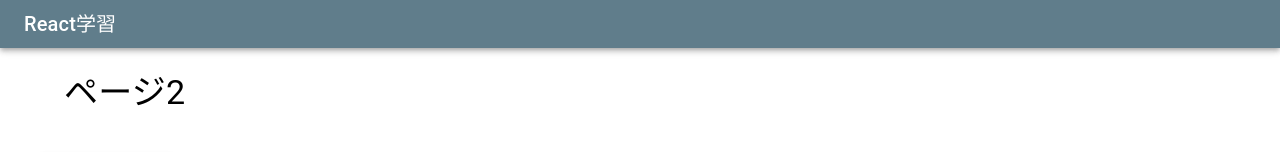
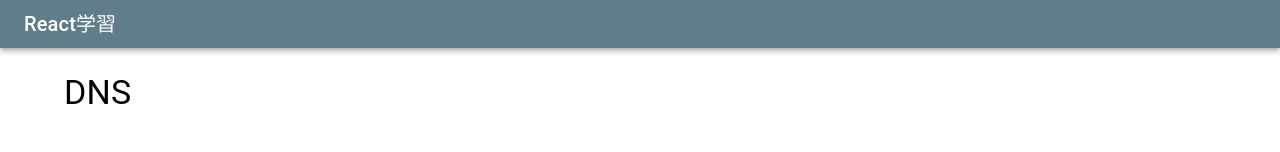
Before and after one commit to Mio-K0408/react_study, a React (Create React App) app in the folder tab-app-1/: page /dndpage1 in a window 1280 px wide. Shown: the top 152 px of the page. Built offline with nearby package versions, Linux system fonts and the light colour scheme.

Commit message:
ダイアログコード理解

```diff
--- a/tab-app-1/src/components/Dialog.js
+++ b/tab-app-1/src/components/Dialog.js
@@ -3,7 +3,7 @@ import React from 'react';
 import Dialog from '@mui/material/Dialog';
 import DialogActions from '@mui/material/DialogActions';
 import DialogContent from '@mui/material/DialogContent';
-import DialogContentText from '@mui/material/DialogContentText';
+// import DialogContentText from '@mui/material/DialogContentText';
 import DialogTitle from '@mui/material/DialogTitle';
 import TextField from '@mui/material/TextField';
 import { Button } from '@mui/material';
@@ -19,8 +19,8 @@ const CustomDialog = ({ open, handleClose }) => {
           event.preventDefault();
           const formData = new FormData(event.currentTarget);
           const formJson = Object.fromEntries(formData.entries());
-          const email = formJson.email;
-          console.log(email);
+          const name = formJson.name;
+          console.log(name);
           handleClose();
         },
       }}
--- a/tab-app-1/src/pages/DndPage1.js
+++ b/tab-app-1/src/pages/DndPage1.js
@@ -1,13 +1,13 @@
-// pages/Page2.js
+// pages/DnsPage1.js
 import React from 'react';
 import { Container, Typography } from '@mui/material';
 
-const Page2 = () => (
+const DnsPage1 = () => (
   <Container>
     <Typography variant="h4" mt={3}>
-      ページ2
+      DNS
     </Typography>
   </Container>
 );
 
-export default Page2;
+export default DnsPage1;
--- a/tab-app-1/src/pages/InputDialogPage1.js
+++ b/tab-app-1/src/pages/InputDialogPage1.js
@@ -1,4 +1,4 @@
-// pages/Page3.js
+// pages/InputDialogPage1.js
 import React from 'react';
 import { Container, Button, Box } from '@mui/material';
 import CustomDialog from '../components/Dialog'; // 切り分けたダイアログコンポーネントをインポート
```
